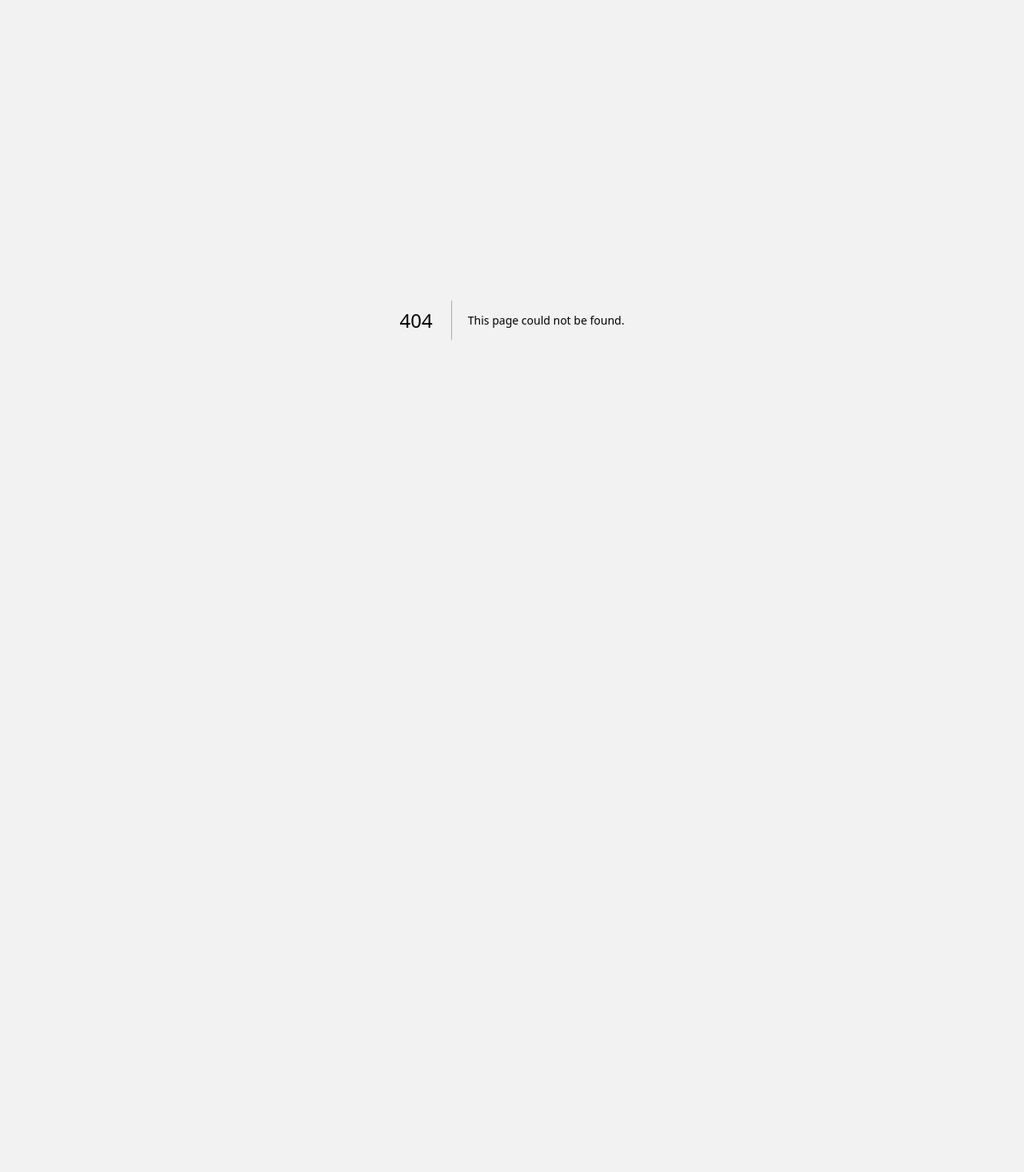
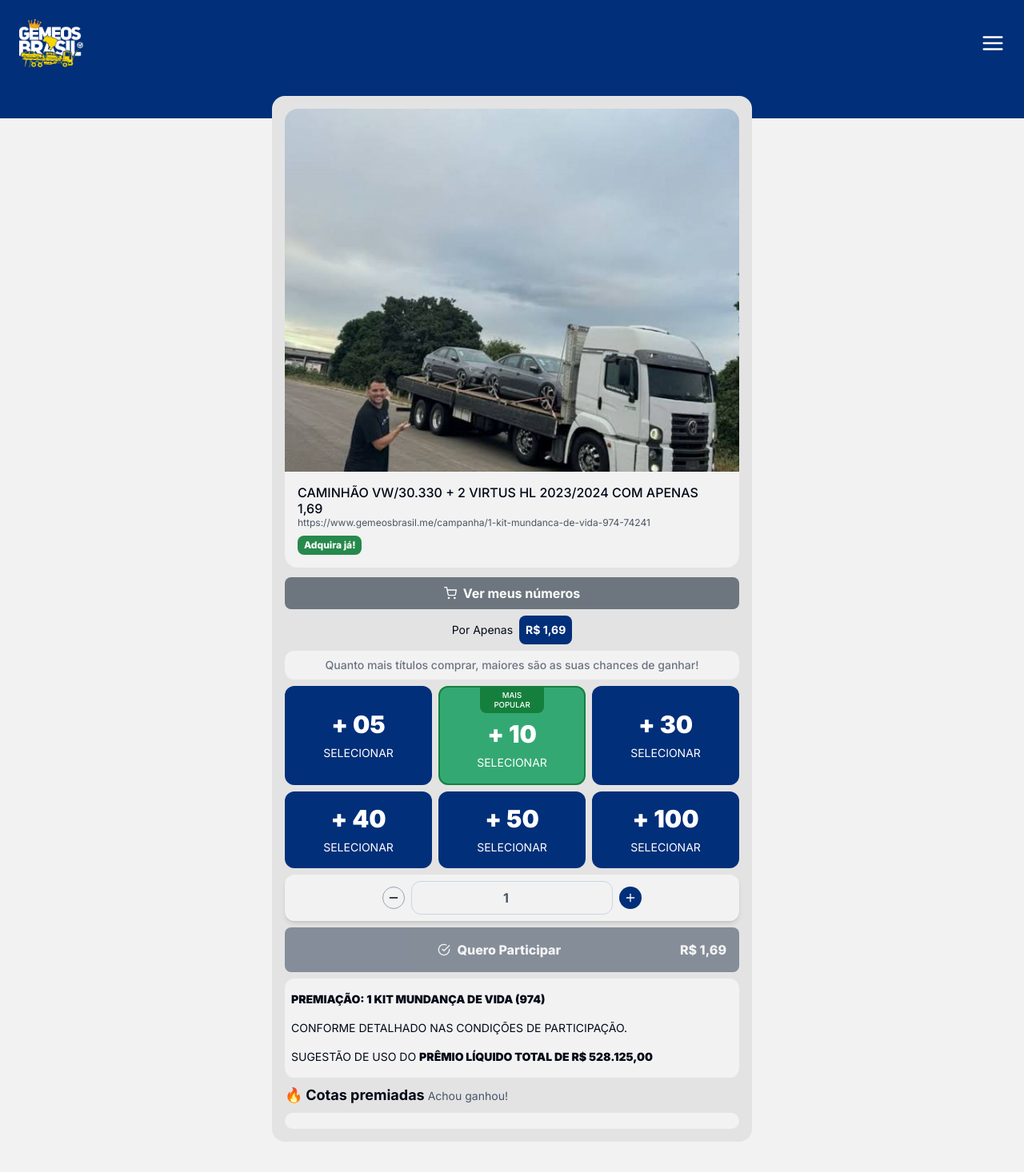
Before and after one commit to thiiiie/rifas, a Next.js app: page /caminhao-vw-30-virtus in a window 1280 px wide. Before the commit this address had no page. Shown: the top 1466 px of the page at 80% size. Before the commit the page ends 800 px from the top, so only its background shows below. Built offline with nearby package versions, Linux system fonts and the light colour scheme.

Commit message:
FEAT: Add virtus page

```diff
--- /dev/null
+++ b/src/app/caminhao-vw-30-virtus/page.tsx
@@ -0,0 +1,70 @@
+import { RifaForm } from "@/components/RifaForm";
+import Image from "next/image";
+import { FiMenu, FiShoppingCart } from "react-icons/fi";
+import { PRICE } from "../constants";
+
+export default function CaminhaoVwVirtusPage() {
+  return (
+    <div className="flex flex-col items-center pb-20">
+      <header className="w-full fixed top-0 left-0 z-10 flex items-center justify-between p-6 bg-header-background text-header-foreground text-3xl">
+        <Image className="w-20 h-auto" width={200} height={100} src="/logo.png" priority alt="logo imagem" />
+
+        <FiMenu />
+      </header>
+
+
+      <div className="relative top-12 w-full h-[100px] bg-header-background" />
+      <main className="relative top-5 max-w-[600px] w-full bg-rifa-background p-4 rounded-2xl">
+        <section className="bg-background rounded-2xl">
+          <Image className="rounded-2xl w-full aspect-[5/4] object-cover rounded-b-none" width={600} height={600} priority src="/image1.jpeg" alt="imagem do produto" />
+
+          <div className="p-4">
+            <h1 className="text-md font-medium leading-5">CAMINHÃO VW/30.330 + 2 VIRTUS HL 2023/2024 COM APENAS 1,69</h1>
+            <p className="text-xs text-gray-600">https://www.gemeosbrasil.me/campanha/1-kit-mundanca-de-vida-974-74241</p>
+            <p className="mt-2 px-2 py-1 rounded-lg bg-green-700 font-extrabold text-xs w-fit text-white animate-pulse">Adquira já!</p>
+          </div>
+        </section>
+
+        <button className="flex items-center justify-center gap-2 w-full bg-cart-button-background py-2 rounded-lg mt-3 text-white font-bold">
+          <FiShoppingCart />
+          Ver meus números
+        </button>
+
+        <p className="text-center flex items-center justify-center gap-2 text-sm mt-2">
+          Por Apenas
+          <span className="p-2 bg-selectButton-background text-selectButton-foreground rounded-lg font-bold">
+            {
+              PRICE.toLocaleString('pt-BR', {
+                style: 'currency',
+                currency: 'BRL'
+              })
+            }
+          </span>
+        </p>
+
+        <p className="mt-2 text-center bg-background p-2 rounded-xl text-sm font-medium text-gray-500">
+          Quanto mais títulos comprar, maiores são as suas chances de ganhar!
+        </p>
+
+        <RifaForm />
+
+        <section className="mt-2 py-4 px-2 flex flex-col gap-4 text-sm bg-background rounded-xl">
+          <h2 className="font-black">PREMIAÇÃO: 1 KIT MUNDANÇA DE VIDA (974)</h2>
+
+          <p>CONFORME DETALHADO NAS CONDIÇÕES DE PARTICIPAÇÃO.</p>
+
+          <p>SUGESTÃO DE USO DO <strong className="font-black">PRÊMIO LÍQUIDO TOTAL DE R$ 528.125,00</strong></p>
+        </section>
+
+        <section className="mt-2">
+          <h2 className="text-lg font-bold">
+            🔥 Cotas premiadas
+            <span className="font-normal text-sm ml-1 text-slate-600">Achou ganhou!</span>
+          </h2>
+
+          <div className="h-5 w-full bg-background rounded-xl mt-2" />
+        </section>
+      </main>
+    </div>
+  );
+}
```
